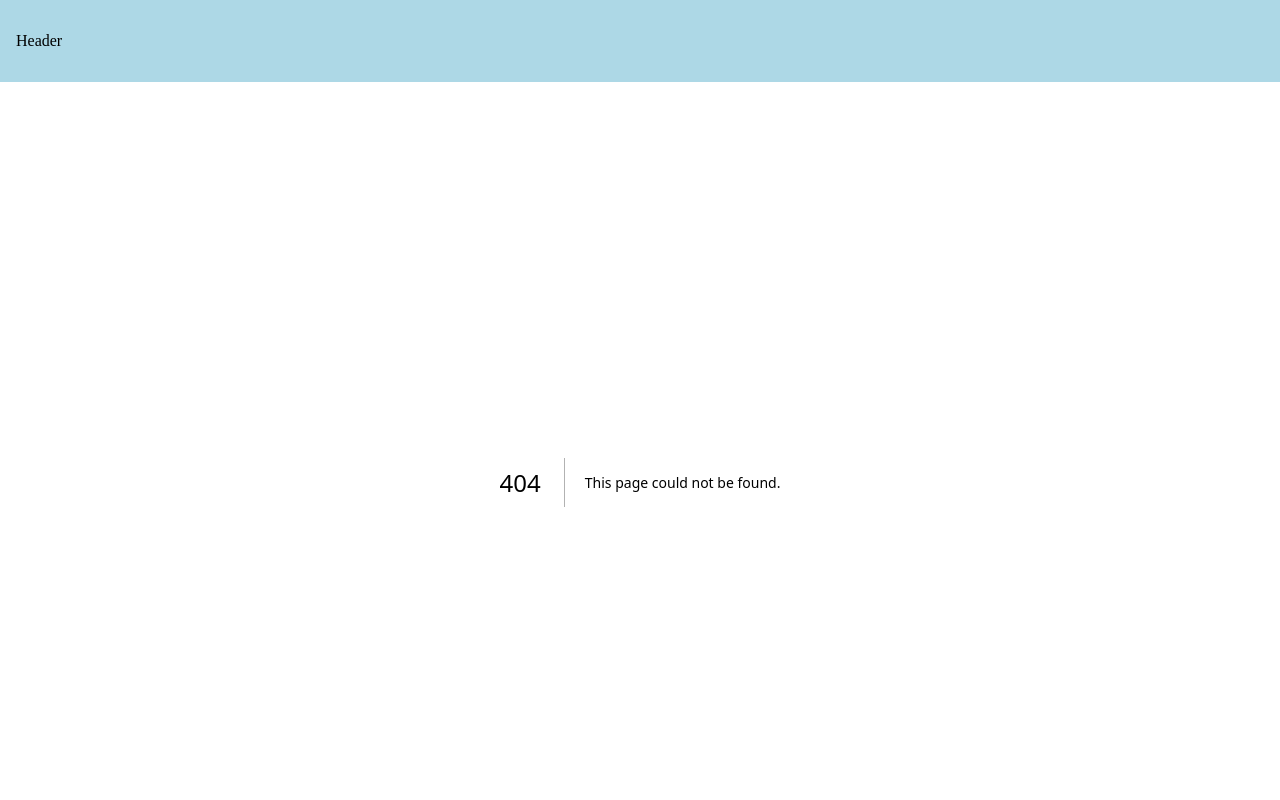
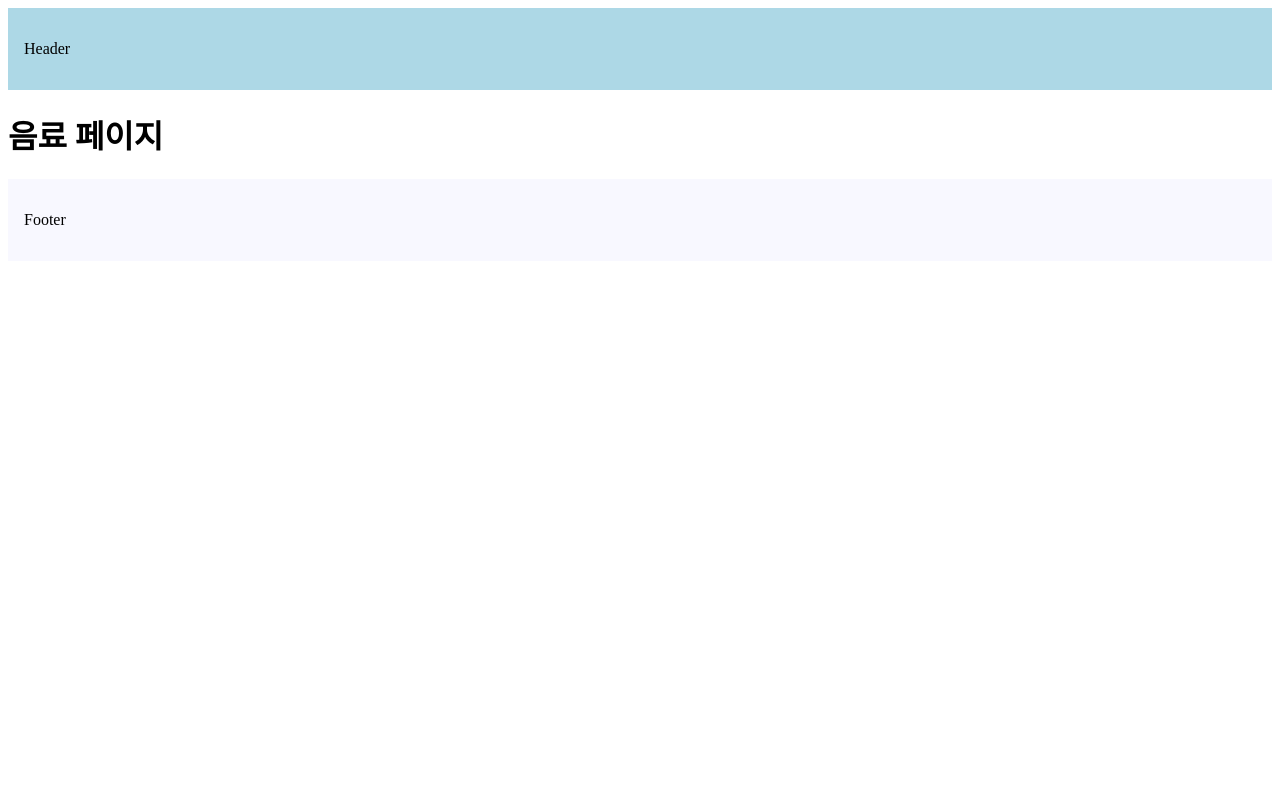
Before and after one commit to dev-honing/Gifticon, a Next.js app in the folder family-gifticon/: page /gifts/drink in a window 1280 px wide. Before the commit this address had no page. Shown: the top 800 px of the page. Built offline with nearby package versions, Linux system fonts and the light colour scheme.

Commit message:
Feat: 음료 페이지와 음식 페이지 라우트 추가

```diff
--- /dev/null
+++ b/family-gifticon/app/gifts/drink/page.tsx
@@ -0,0 +1,5 @@
+const DrinkPage = () => {
+  return <h1>음료 페이지</h1>;
+};
+
+export default DrinkPage;
--- /dev/null
+++ b/family-gifticon/app/gifts/food/page.tsx
@@ -0,0 +1,4 @@
+const FoodPage = () => {
+  return <h1>음식 페이지</h1>;
+};
+export default FoodPage;
```
